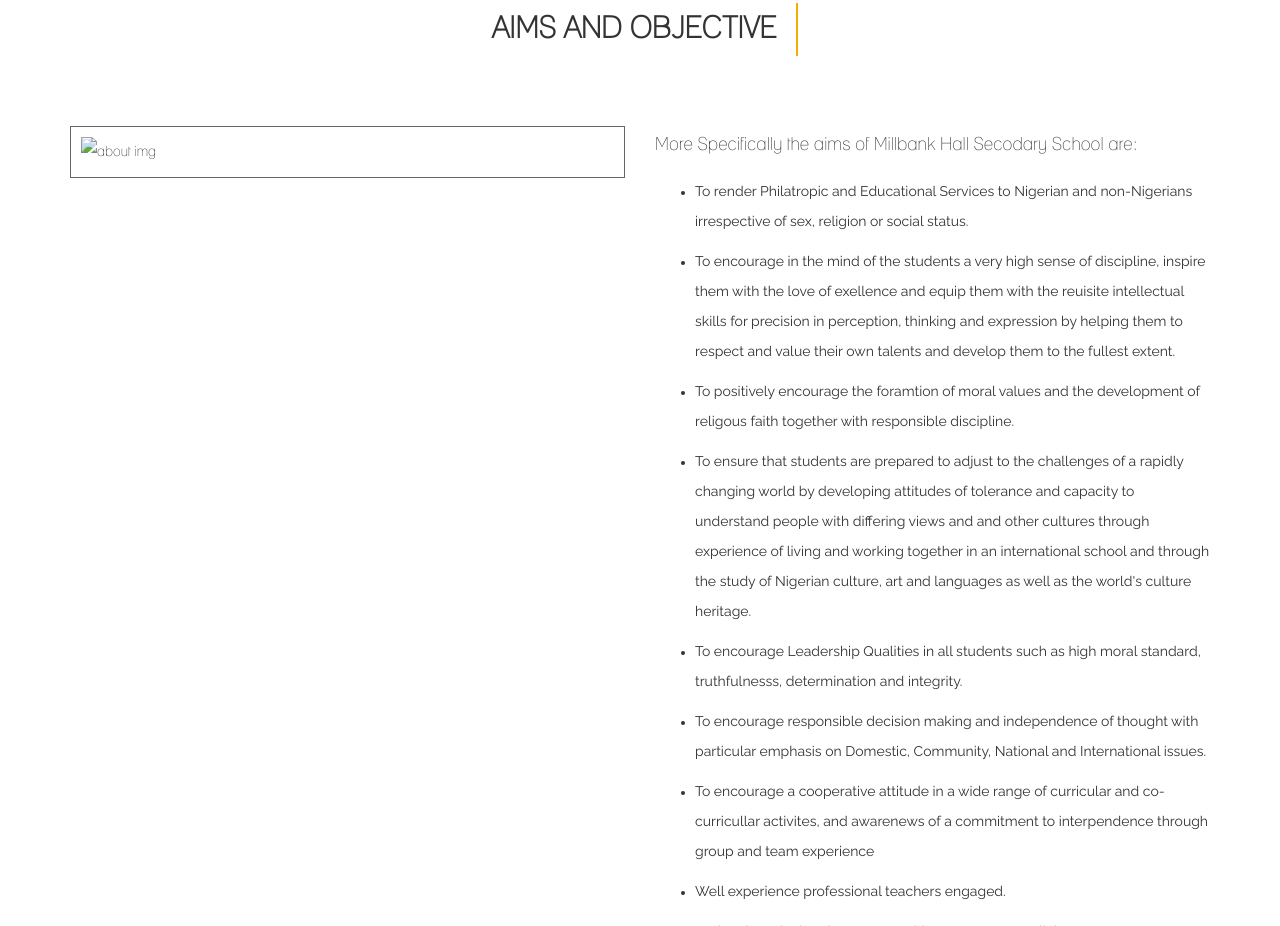
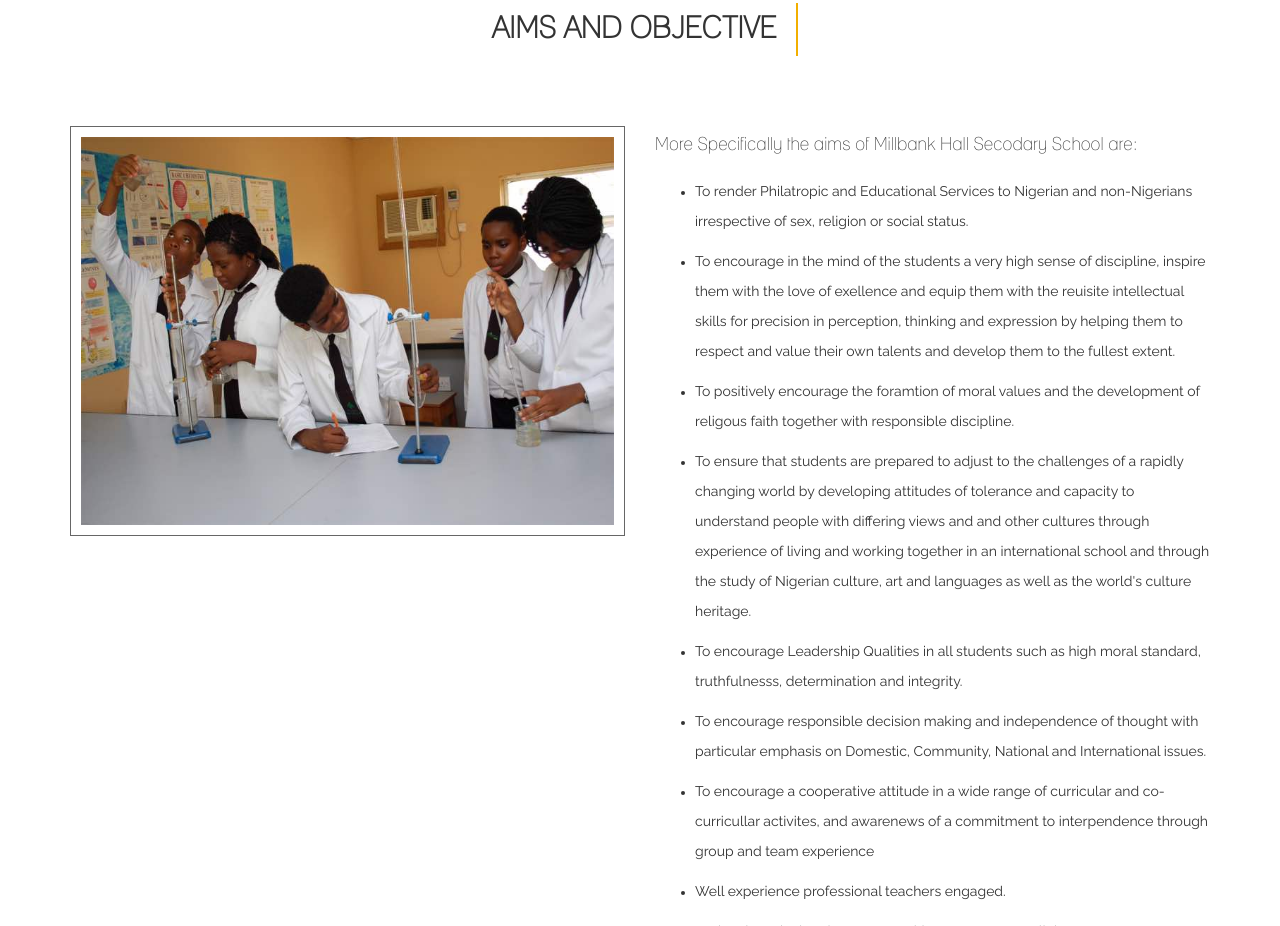
Before and after one commit to nnamdi16/Millbank-Hall-School, a plain HTML site: page index.html in a window 1280 px wide. Shown: the part 1360-2286 px from the top of the page. Drawn offline with Linux system fonts and the light colour scheme.

Commit message:
Modify image link in index.html

```diff
--- a/index.html
+++ b/index.html
@@ -105,7 +105,7 @@
 					<h2>AIMS AND OBJECTIVE</h2>
 				</div>
 				<div class="col-md-6 col-sm-6">
-					<img src="image/IMG-20181008-WA0019.jpg" class="img-responsive" alt="about img">
+					<img src="images/IMG-20181008-WA0019.jpg" class="img-responsive" alt="about img">
 				</div>
 				<div class="col-md-6 col-sm-6">
 					<h4>More Specifically the aims of Millbank Hall
```
